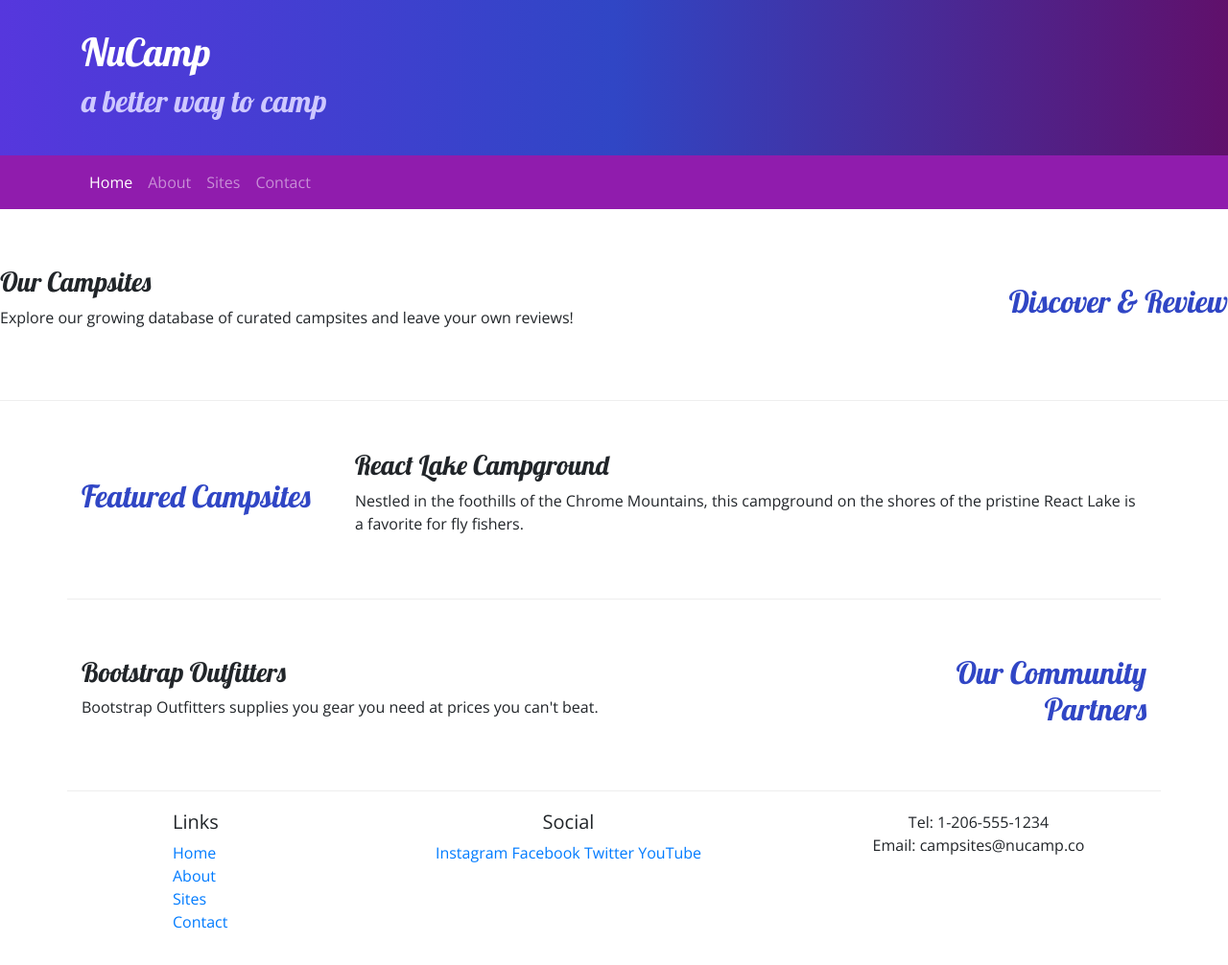
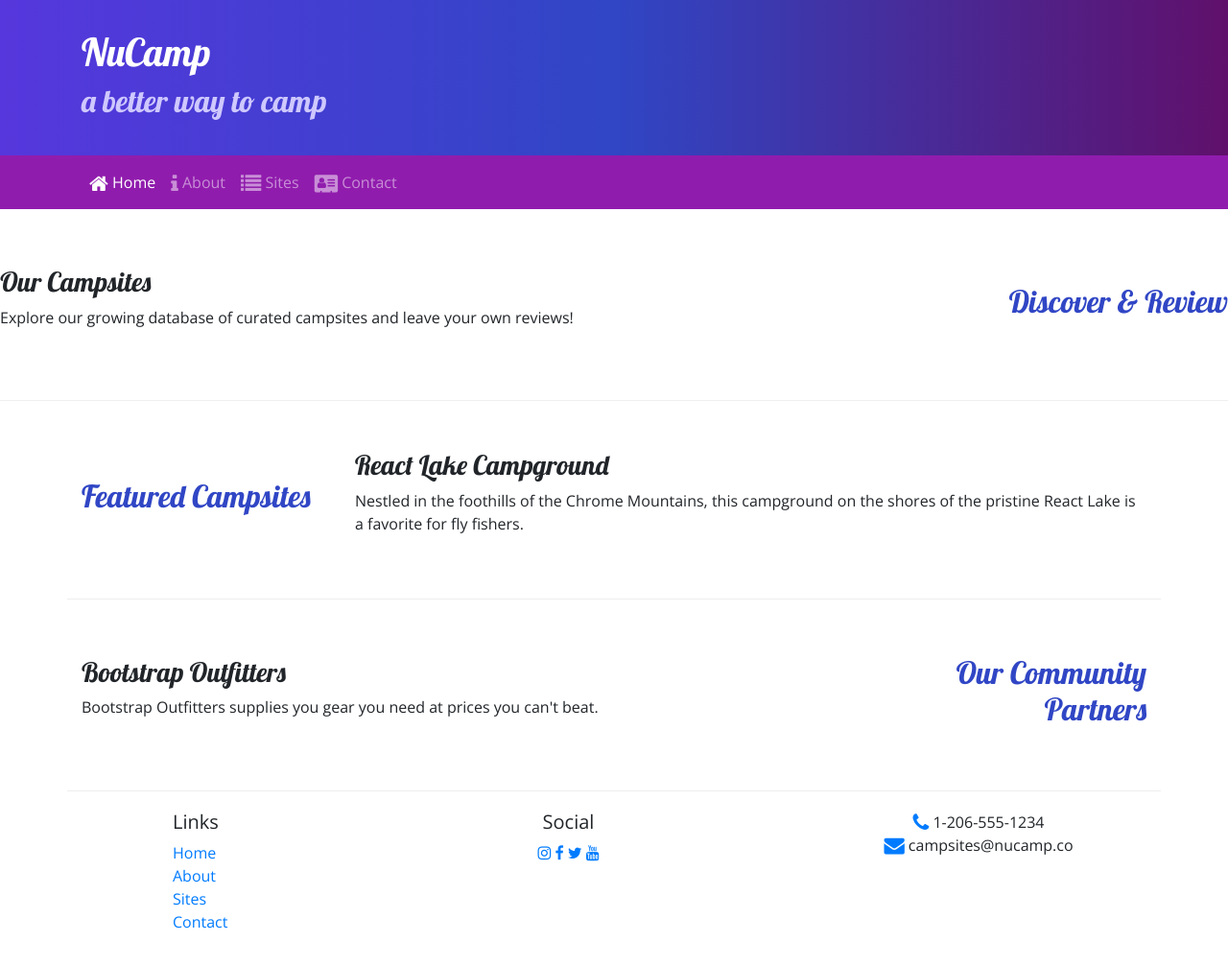
Before and after one commit to joannahanchang/Bootstrap-Project-Setup, a website: page index.html in a window 1280 px wide. Shown: the whole page at 96% size. Drawn offline with nearby package versions, Linux system fonts and the light colour scheme.

Commit message:
Icon Fonts

```diff
--- a/index.html
+++ b/index.html
@@ -10,6 +10,7 @@
     <link rel="stylesheet" href="node_modules/bootstrap/dist/css/bootstrap.min.css" />
 
     <!-- Additional CSS must be placed after Bootstrap CSS -->
+    <link rel="stylesheet" href="node_modules/font-awesome/css/font-awesome.min.css" />
     <link rel="stylesheet" href="https://fonts.googleapis.com/css?family=Lobster|Open+Sans" />
     <link rel="stylesheet" href="css/styles.css" />
 
@@ -36,10 +37,10 @@
             </button>
             <div class="collapse navbar-collapse" id="nucampNavbar">
                 <ul class="navbar-nav">
-                    <li class="nav-item active"><a class="nav-link" href="#">Home</a></li>
-                    <li class="nav-item"><a class="nav-link" href="aboutus.html">About</a></li>
-                    <li class="nav-item"><a class="nav-link" href="#">Sites</a></li>
-                    <li class="nav-item"><a class="nav-link" href="#">Contact</a></li>
+                    <li class="nav-item active"><a class="nav-link" href="#"><i class="fa fa-home fa-lg"></i> Home</a></li>
+                    <li class="nav-item"><a class="nav-link" href="aboutus.html"><i class="fa fa-info fa-lg"></i> About</a></li>
+                    <li class="nav-item"><a class="nav-link" href="#"><i class="fa fa-list fa-lg"></i> Sites</a></li>
+                    <li class="nav-item"><a class="nav-link" href="#"><i class="fa fa-address-card fa-lg"></i> Contact</a></li>
                 </ul>
             </div>
         </div>
@@ -96,14 +97,14 @@
         </div>
         <div class="col-6 col-sm-5 text-center">
             <h5>Social</h5>
-            <a href="http://instagram.com/">Instagram</a>
-            <a href="http://facebook.com/">Facebook</a>
-            <a href="http://twitter.com/">Twitter</a>
-            <a href="http://youtube.com/">YouTube</a>
+            <a href="http://instagram.com/"><i class="fa fa-instagram"></i></a>
+            <a href="http://facebook.com/"><i class="fa fa-facebook"></i></a>
+            <a href="http://twitter.com/"><i class="fa fa-twitter"></i></a>
+            <a href="http://youtube.com/"><i class="fa fa-youtube"></i></a>
         </div>
         <div class="col-sm-4 text-center">
-            Tel: 1-206-555-1234<br />
-            Email: campsites@nucamp.co
+            <i class="fa fa-phone fa-lg text-primary"></i> 1-206-555-1234<br />
+            <i class="fa fa-envelope fa-lg text-primary"></i> campsites@nucamp.co
         </div>
     </footer>
 
--- a/package.json
+++ b/package.json
@@ -15,6 +15,7 @@
   },
   "dependencies": {
     "bootstrap": "^4.0.0",
+    "font-awesome": "^4.7.0",
     "jquery": "^3.3.1",
     "popper.js": "^1.12.9"
   }
```
Also changed, not shown: aboutus.html (+12 -11 lines), 1 other file.
